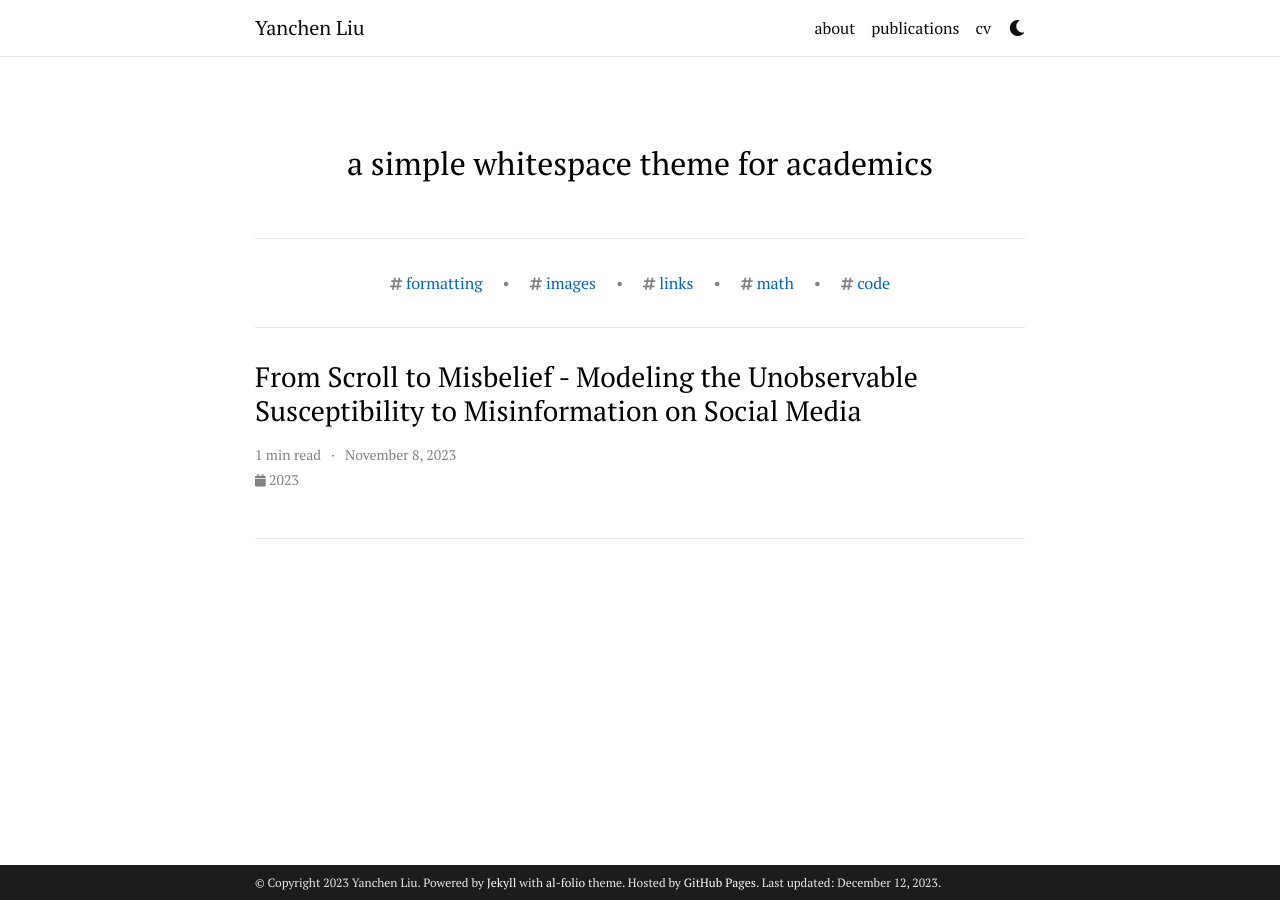
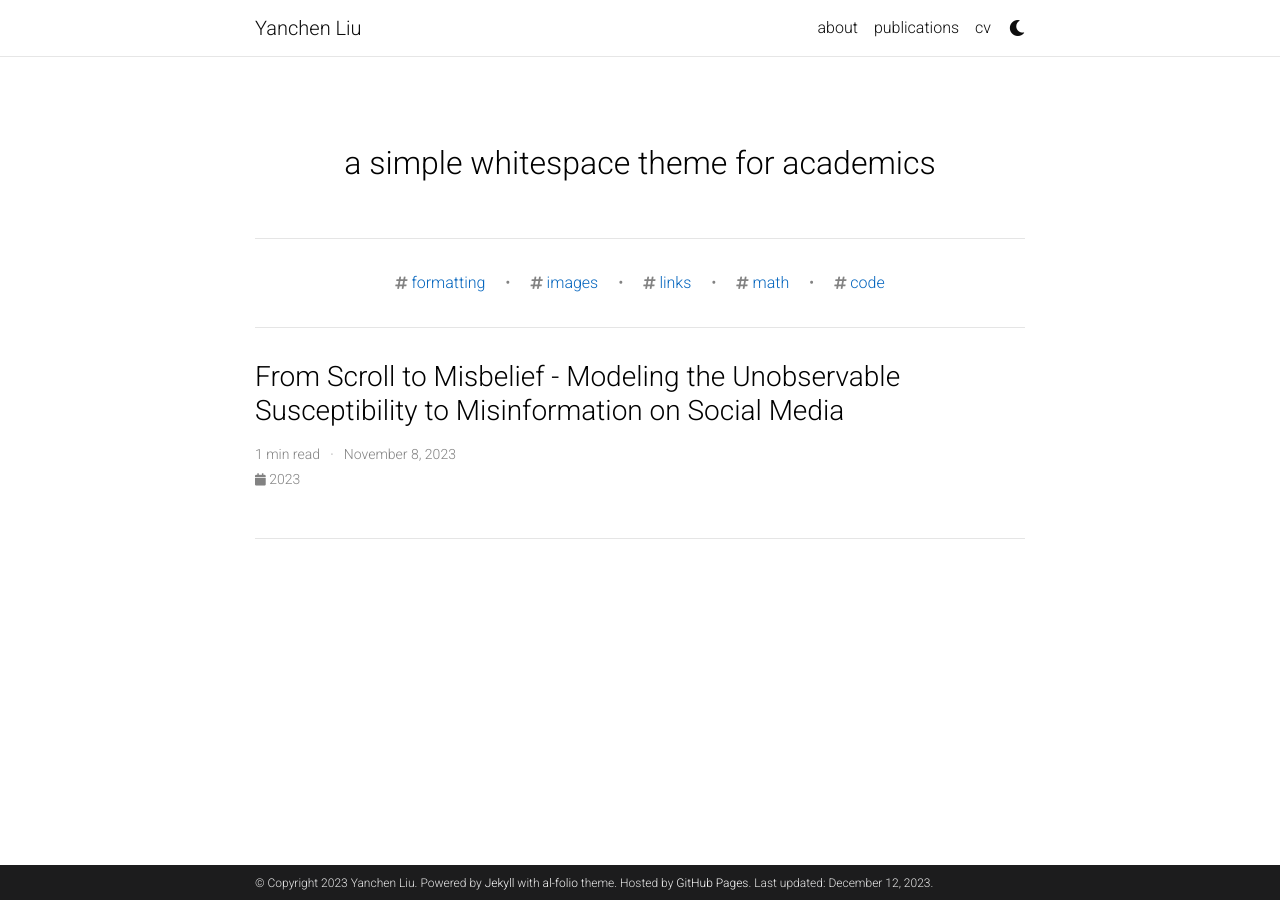
Before and after one commit to liuyanchen1015/liuyanchen1015.github.io, a Jekyll site: the page built from blog/index.html, in a window 1280 px wide. Built offline with Jekyll 4.4.1, drawn with Linux system fonts in a browser that asks for light colours; the list of posts is cut into pages by our own code; comment, search, counter and statistics services are not loaded; a style sheet for code colours, icons or effects is not loaded.

Commit message:
Update _base.scss

```diff
--- a/_sass/_base.scss
+++ b/_sass/_base.scss
@@ -137,7 +137,7 @@
 
 p, h1, h2, h3, h4, h5, h6, em, div, li, span, strong {
   color: var(--global-text-color);
-  font-family: 'PT Serif', serif;
+  // font-family: 'PT Serif', serif;
 }
 
 hr {
```
